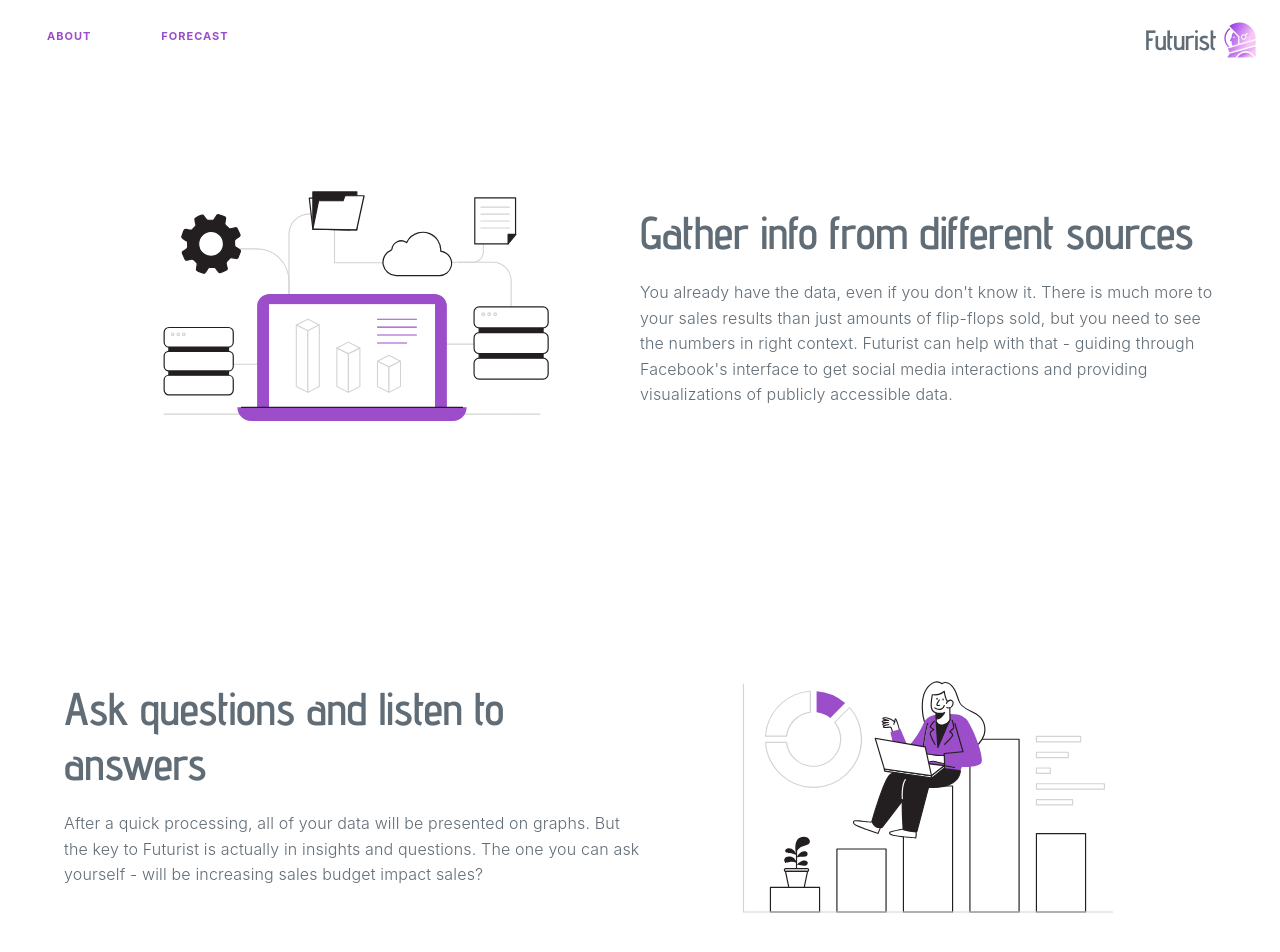
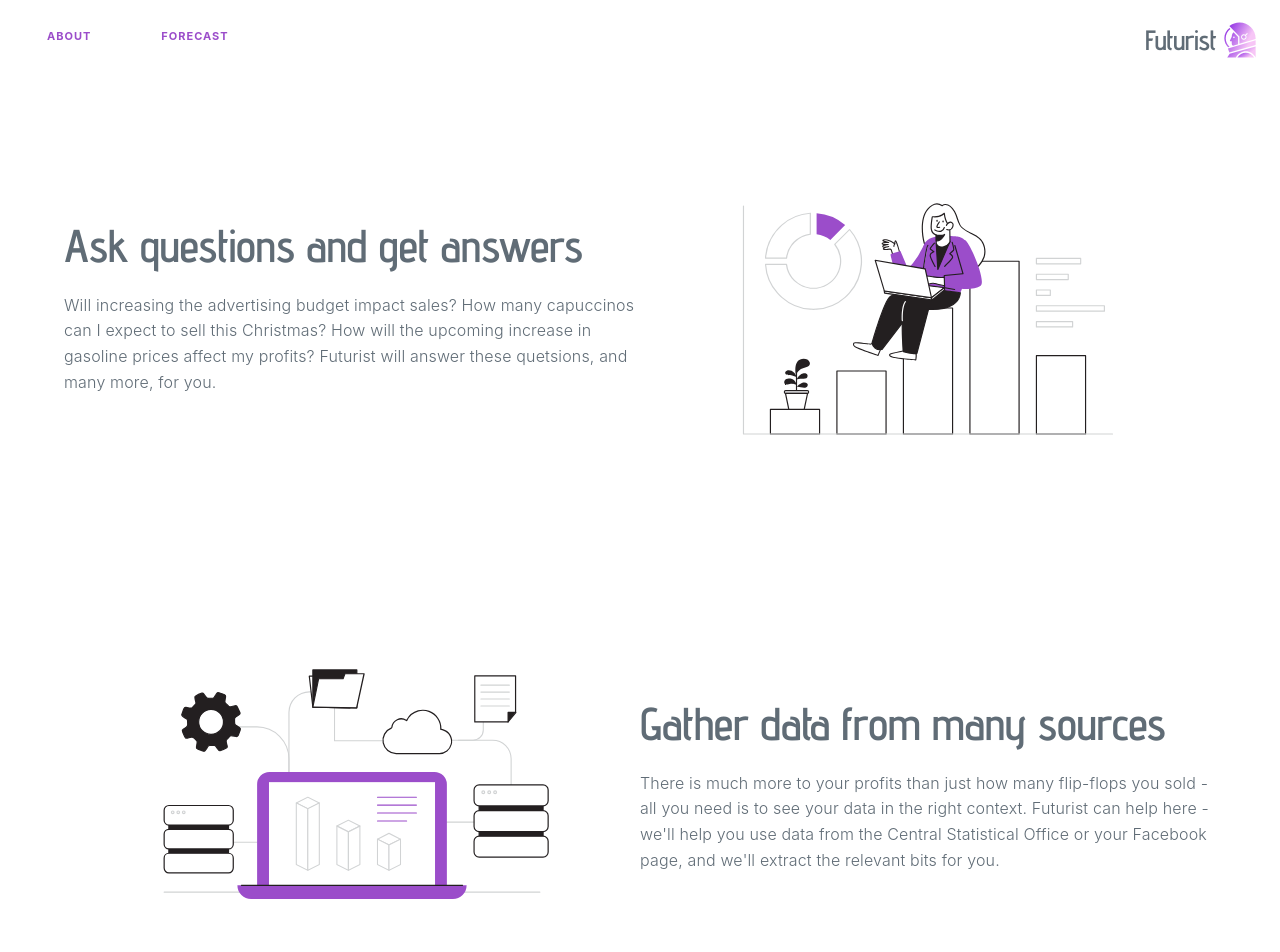
Before and after one commit to malyvsen/futurist, a React (Create React App) app in the folder frontend/: page / in a window 1280 px wide. Shown: the top 952 px of the page. Built offline with nearby package versions, Linux system fonts and the light colour scheme; what react-plotly.js would draw is missing.

Commit message:
rewrite landing page

```diff
--- a/frontend/src/Landing.tsx
+++ b/frontend/src/Landing.tsx
@@ -15,20 +15,20 @@ const Landing = () => {
           padding: 64,
         }}
       >
+        <div style={{ display: "flex", flexDirection: "column", justifyContent: "center" }}>
+          <h1>Ask questions and get answers</h1>
+          <p>
+            Will increasing the advertising budget impact sales?
+            How many capuccinos can I expect to sell this Christmas?
+            How will the upcoming increase in gasoline prices affect my profits?
+            Futurist will answer these quetsions, and many more, for you.
+          </p>
+        </div>
         <img
           style={{ maxHeight: 350 }}
-          src={gather}
+          src={analyze}
           alt="Data coming from all directions to a computer"
         />
-        <div style={{ display: "flex", flexDirection: "column", justifyContent: "center" }}>
-          <h1>Gather info from different sources</h1>
-          <p>
-            You already have the data, even if you don't know it. There is much more to your sales
-            results than just amounts of flip-flops sold, but you need to see the numbers in right
-            context. Futurist can help with that - guiding through Facebook's interface to get
-            social media interactions and providing visualizations of publicly accessible data.
-          </p>
-        </div>
       </section>
       <section
         style={{
@@ -39,19 +39,20 @@ const Landing = () => {
           padding: 64,
         }}
       >
+        <img
+          style={{ maxHeight: 350 }}
+          src={gather}
+          alt="Data coming from all directions to a computer"
+        />
         <div style={{ display: "flex", flexDirection: "column", justifyContent: "center" }}>
-          <h1>Ask questions and listen to answers</h1>
+          <h1>Gather data from many sources</h1>
           <p>
-            After a quick processing, all of your data will be presented on graphs. But the key to
-            Futurist is actually in insights and questions. The one you can ask yourself - will be
-            increasing sales budget impact sales?
+            There is much more to your profits than just how many flip-flops you sold - all you need
+            is to see your data in the right context. Futurist can help here - we'll help you use
+            data from the Central Statistical Office or your Facebook page, and we'll extract the relevant
+            bits for you.
           </p>
         </div>
-        <img
-          style={{ maxHeight: 350 }}
-          src={analyze}
-          alt="Data coming from all directions to a computer"
-        />
       </section>
       <section
         style={{
@@ -63,7 +64,7 @@ const Landing = () => {
           justifyContent: "center",
         }}
       >
-        <h1>I've heard enough</h1>
+        <h2>What are we waiting for?</h2>
         <Link href="/forecast" className="button">
           Take me to the Futurist!
         </Link>
```
